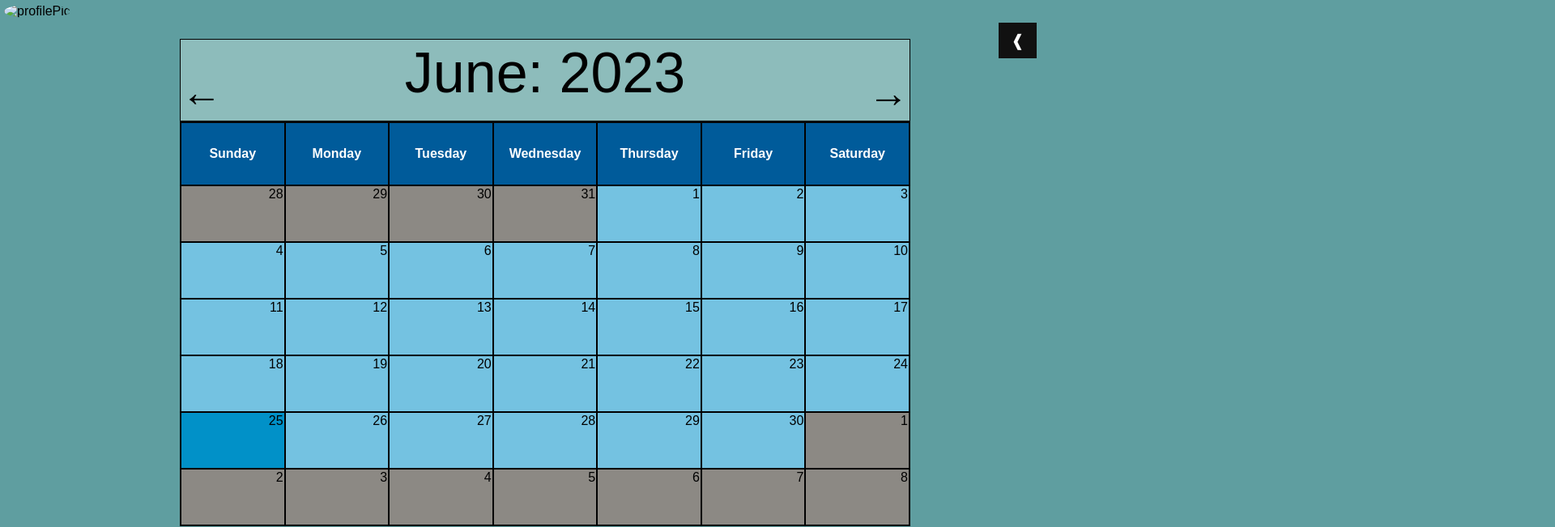
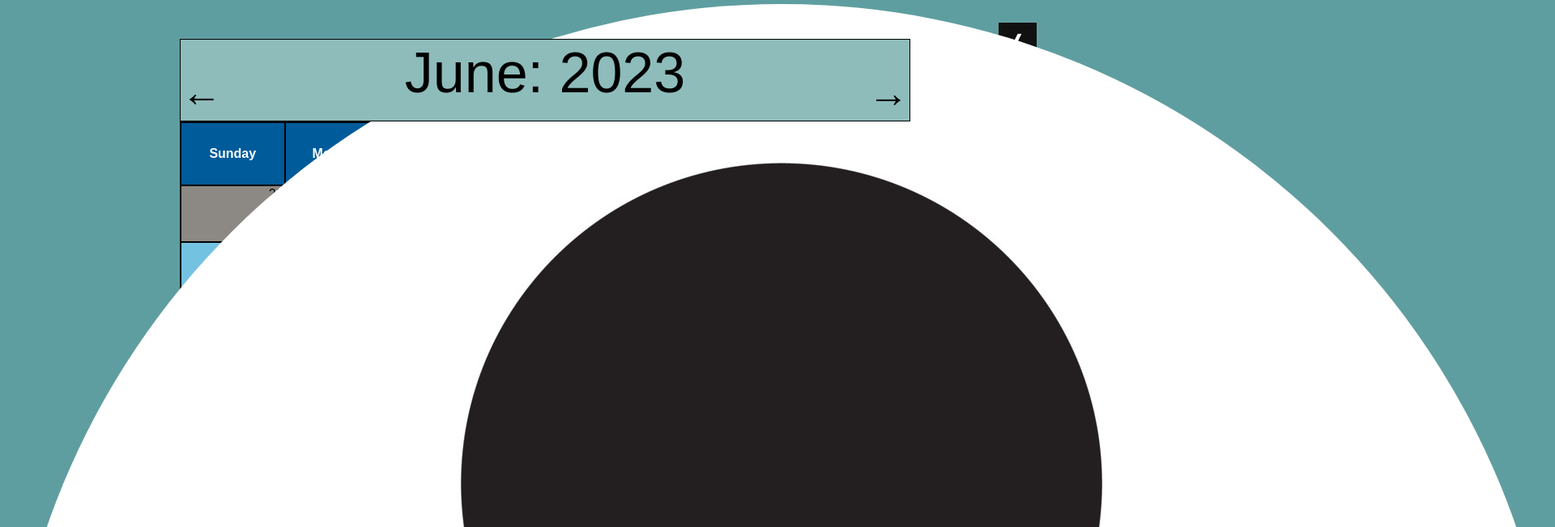
Before and after one commit to EvanHughes-dev/Planner, a plain HTML site: page index.html in a window 1280 px wide. Shown: the top 651 px of the page at 81% size, 1920 px wide, since content can reach past the window. Drawn offline with Linux system fonts and the light colour scheme; the site is published under a folder, as on GitHub Pages, so addresses that start at the root find nothing.

Commit message:
retry profile update

```diff
--- a/index.html
+++ b/index.html
@@ -457,7 +457,7 @@
     </dialog> <!--User Input For Dates-->
 
 
-    <img class="profileImage" src="/Assets/DefaultProfilePic.jpg" alt="profilePic">
+    <img class="profileImage" src="Assets/DefaultProfilePic.jpg" alt="profilePic">
 
 
     <div id="UserColorChange" style=" background-color: #F4FFEF; user-select: none;">
```
